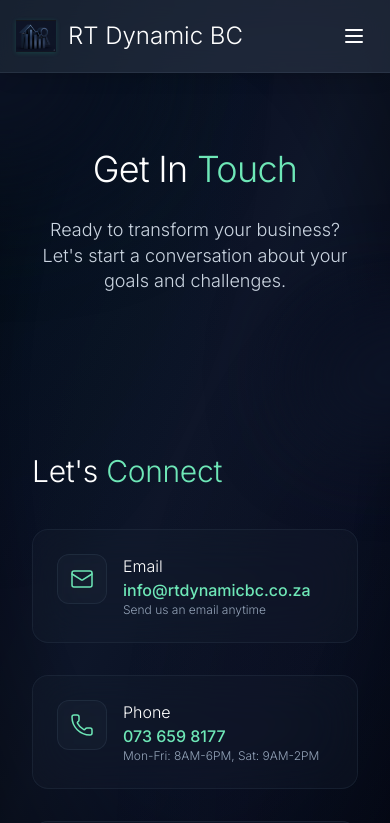
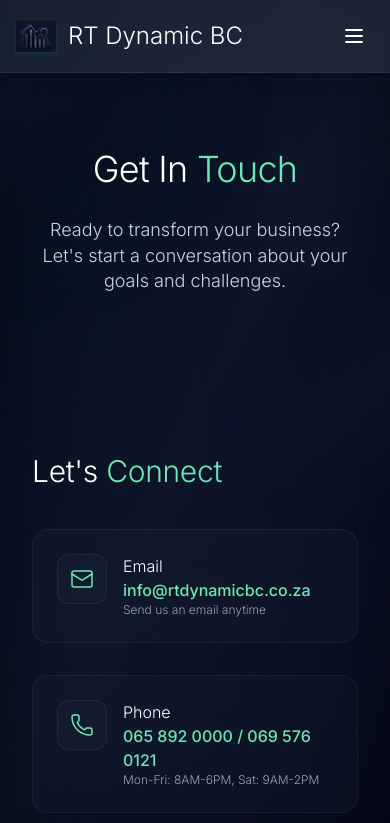
Before and after one commit to NathiDhliso/RTdynamicBCProd2025, a React (Vite) app: page /contact in a window 390 px wide. Shown: the top 823 px of the page. Built offline with nearby package versions, Linux system fonts and the light colour scheme.

Commit message:
update: Replace contact phone numbers with new ones
- Update HomePage.tsx: 073 659 8177 → 065 892 0000
- Update Footer.tsx: 073 659 8177 → 065 892 0000
- Update ContactPage.tsx: 073 659 8177 → 065 892 0000 / 069 576 0121
- All contact information now reflects the new phone numbers

```diff
--- a/src/components/Footer.tsx
+++ b/src/components/Footer.tsx
@@ -64,7 +64,7 @@ const Footer: React.FC = () => {
               </li>
               <li className="flex items-center space-x-3">
                 <Phone className="h-4 w-4 text-emerald-300" strokeWidth={1.5} />
-                <span className="text-slate-400 font-light" style={{ fontWeight: 300 }}>073 659 8177</span>
+                <span className="text-slate-400 font-light" style={{ fontWeight: 300 }}>065 892 0000</span>
               </li>
               <li className="flex items-center space-x-3">
                 <MapPin className="h-4 w-4 text-emerald-300" strokeWidth={1.5} />
--- a/src/pages/ContactPage.tsx
+++ b/src/pages/ContactPage.tsx
@@ -107,7 +107,7 @@ const ContactPage: React.FC = () => {
     {
       icon: <Phone className="h-6 w-6 text-emerald-300" strokeWidth={1.5} />,
       title: "Phone",
-      value: "073 659 8177",
+      value: "065 892 0000 / 069 576 0121",
       description: "Mon-Fri: 8AM-6PM, Sat: 9AM-2PM"
     },
     {
--- a/src/pages/HomePage.tsx
+++ b/src/pages/HomePage.tsx
@@ -814,7 +814,7 @@ const HomePage: React.FC = () => {
                   </li>
                   <li className="flex items-center">
                     <Phone className="h-5 w-5 mr-3 text-emerald-400 flex-shrink-0" strokeWidth={1.5}/>
-                    <a href="tel:0736598177" className="hover:text-emerald-300 transition-colors">073 659 8177</a>
+                <a href="tel:0658920000" className="hover:text-emerald-300 transition-colors">065 892 0000</a>
                   </li>
                 </ul>
               </div>
```
